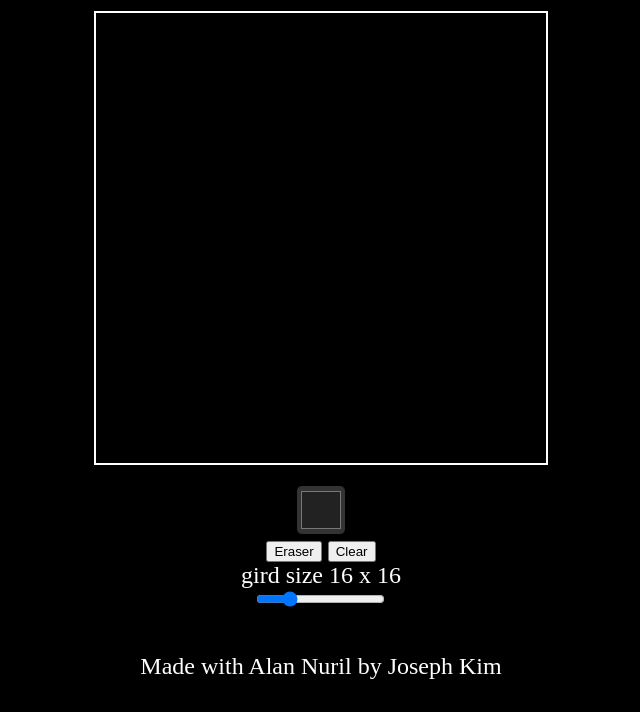
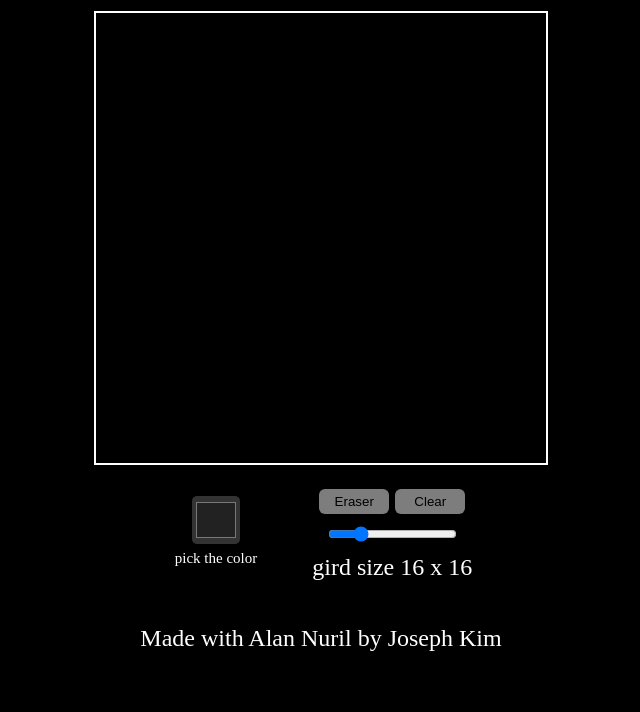
Before and after one commit to Alannuril/Etch-a-Sketch, a plain HTML site: page index.html in a window 1280 px wide. Shown: the part 116-828 px from the top of the page, without its empty margins (319-959 px from the left). After the commit the page ends 800 px from the top, so only its background shows below. Drawn offline with Linux system fonts and the light colour scheme.

Commit message:
tidy up the styling in CSS

```diff
--- a/index.html
+++ b/index.html
@@ -14,14 +14,17 @@
     <div id="grid-container"></div>
 
     <main>
+        <div class="color-picker">
+            <input type="color" id="color-picker" class="color-box" value="#222222">
+            <p>pick the color</p>
+        </div>
         <div class="main">
-            <input type="color" id="color-picker" class="color-box" value="#222222">
             <div class="btn">
                 <button id="eraser">Eraser</button>
                 <button id="clear">Clear</button>
             </div>
+            <input type="range" id="size-slider" min="2" max="64" value="16">
             <label for="size-slider">gird size 16 x 16</label>
-            <input type="range" id="size-slider" min="2" max="64" value="16">
         </div>
     </main>
 
--- a/styles.css
+++ b/styles.css
@@ -27,22 +27,50 @@ label {
     color: #fff;
 }
 
-.main {
+main {
+    display: flex;
+    align-items: center;
+    gap: 50px;
+}
+
+.color-picker {
     display: flex;
     flex-direction: column;
     align-items: center;
 }
 
-.main .color-box {
+.color-picker p {
+    color: #fff;
+    font-size: 15px;
+    margin: 5px;
+}
+
+.main{
+    display: flex;
+    flex-direction: column;
+    align-items: center;
+    gap: 10px;
+}
+
+.color-picker .color-box {
     width: 50px;
     height: 50px;
     background-color: #333;
     border-radius: 6px;
+    padding: 2px;
 }
 
 #eraser.active {
     background-color: #ccc; /* Ganti dengan warna yang sesuai */
     border: 2px solid #000;
+}
+
+.btn button {
+    background-color: rgb(125, 125, 125);
+    border-radius: 6px;
+    border-width: 0;
+    padding: 5px;
+    width: 70px;
 }
 
 footer {
```
